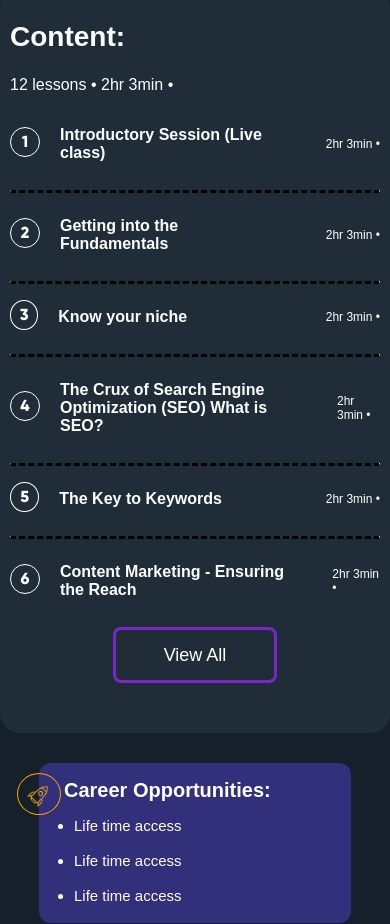
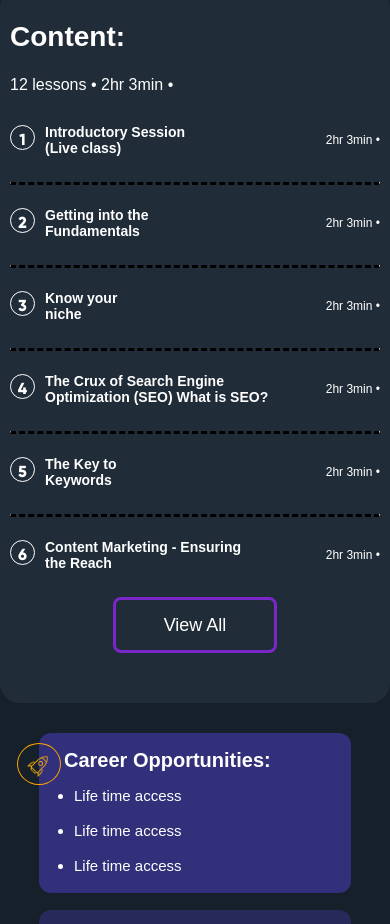
Before and after one commit to SANDLINI/assignment, a React (Vite) app: page / in a window 390 px wide. Shown: the part 779-1703 px from the top of the page. Built offline with nearby package versions, Linux system fonts and the light colour scheme.

Commit message:
Setting up the time table

```diff
--- a/src/components/LowerSection/LowerSection.module.css
+++ b/src/components/LowerSection/LowerSection.module.css
@@ -246,14 +246,20 @@ li {
   }
 
   .agenda {
-    font-size: 16px;
-    width: 80%;
+    font-size: 14px;
+    width: 70%;
+    margin-right: -10px;
+  }
+
+  .time {
+    margin-left: -70px;
   }
 
   .sNo {
-    width: 20px;
-    height: 20px;
+    width: 15px;
+    height: 15px;
     padding: 4px;
+    margin-right: -10px;
   }
 
   .feature_Box {
```
